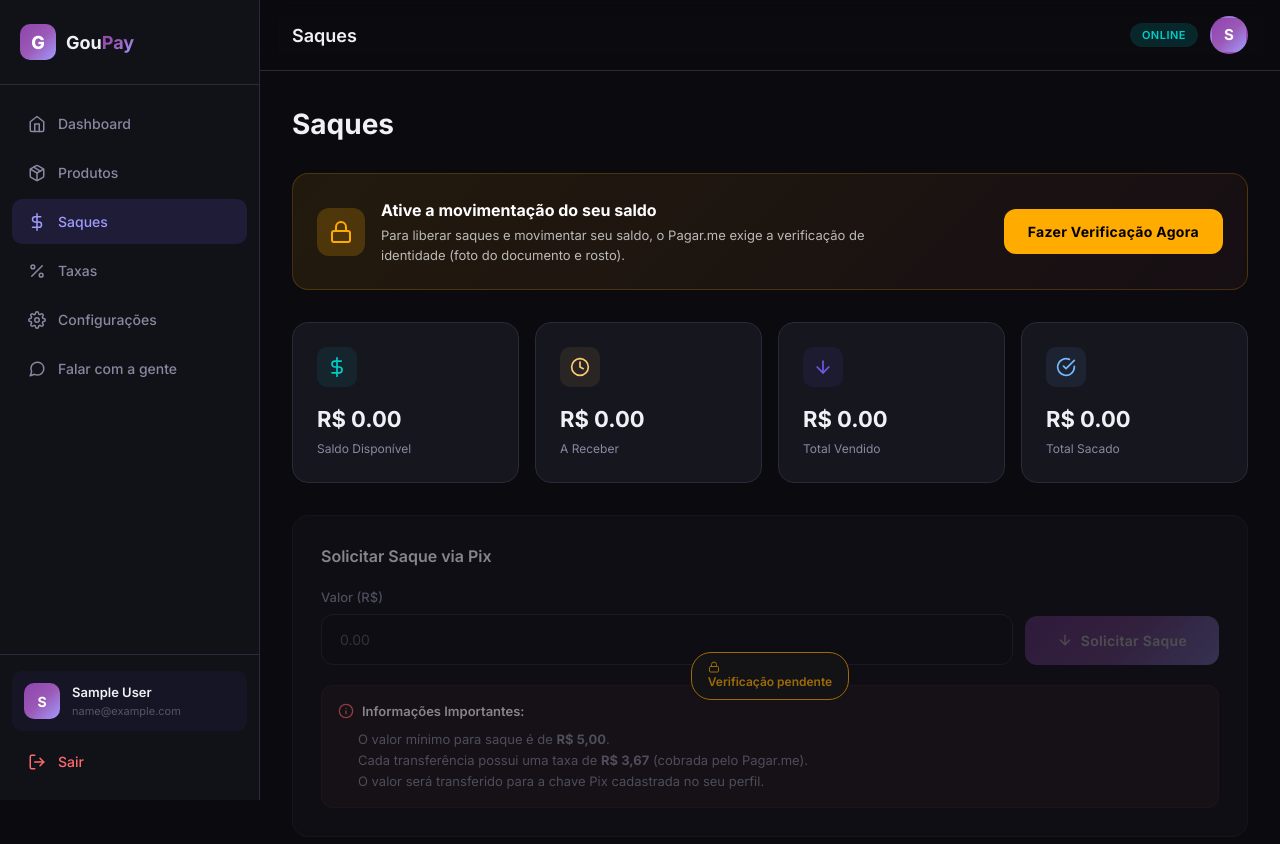
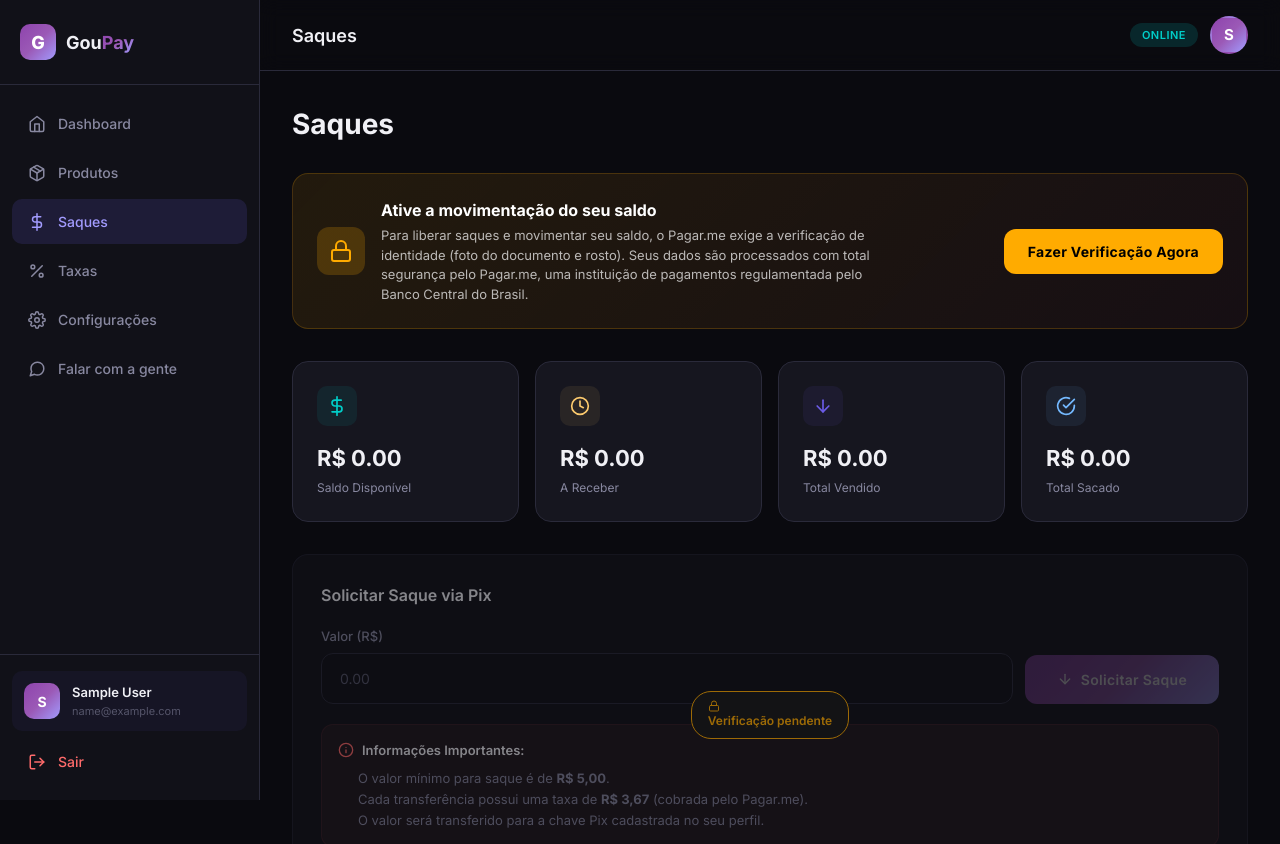
Before and after one commit to contamickey01-lang/gatewayyy, a Next.js app in the folder frontend/: page /dashboard/withdrawals in a window 1280 px wide. Shown: the top 844 px of the page. Built offline with nearby package versions, Linux system fonts and the light colour scheme; no server answers; sample sign-in values are in the browser's storage.

Commit message:
Update KYC banner with trust-building information

```diff
--- a/frontend/src/app/dashboard/withdrawals/page.tsx
+++ b/frontend/src/app/dashboard/withdrawals/page.tsx
@@ -112,7 +112,7 @@ export default function WithdrawalsPage() {
                         <div>
                             <h3 style={{ fontSize: 16, fontWeight: 700, marginBottom: 4, color: '#fff' }}>Ative a movimentação do seu saldo</h3>
                             <p style={{ fontSize: 13, color: 'rgba(255,255,255,0.7)', lineHeight: 1.5, maxWidth: 500 }}>
-                                Para liberar saques e movimentar seu saldo, o Pagar.me exige a verificação de identidade (foto do documento e rosto).
+                                Para liberar saques e movimentar seu saldo, o Pagar.me exige a verificação de identidade (foto do documento e rosto). Seus dados são processados com total segurança pelo Pagar.me, uma instituição de pagamentos regulamentada pelo Banco Central do Brasil.
                             </p>
                         </div>
                     </div>
```
